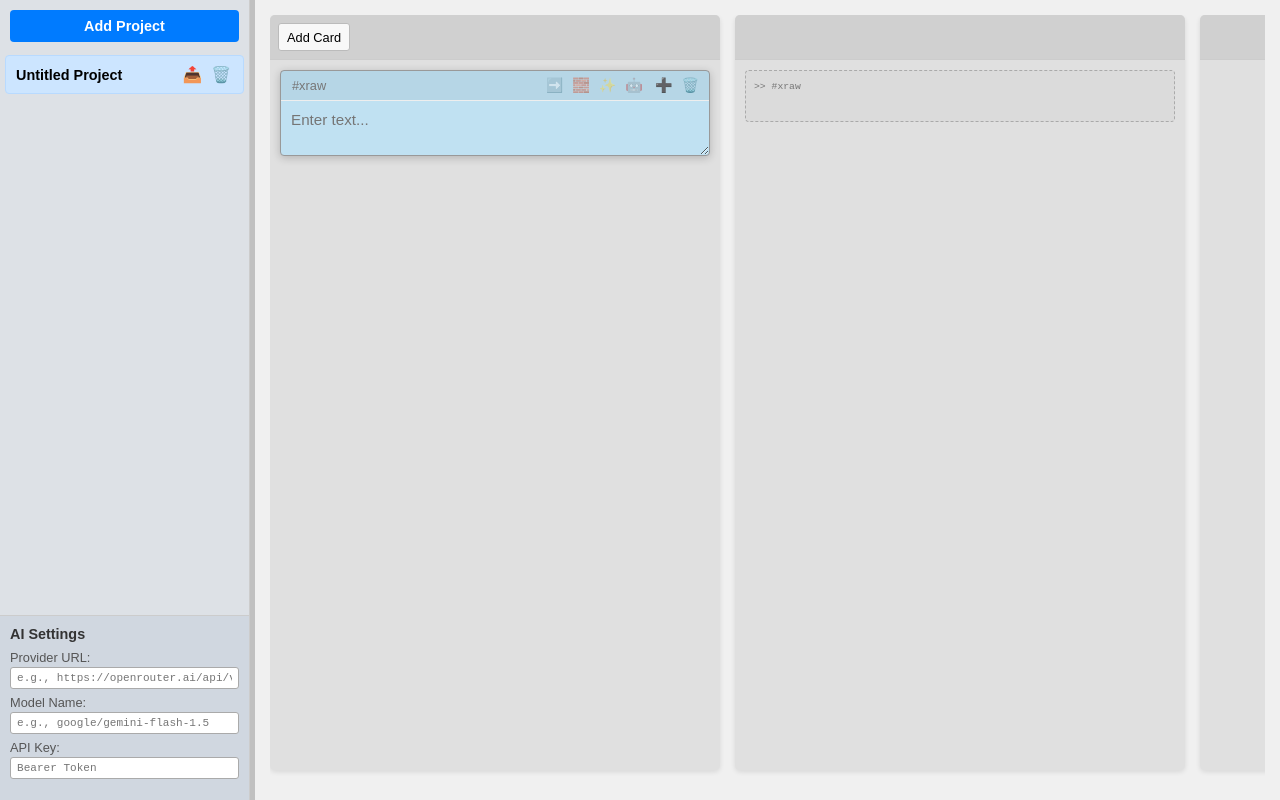
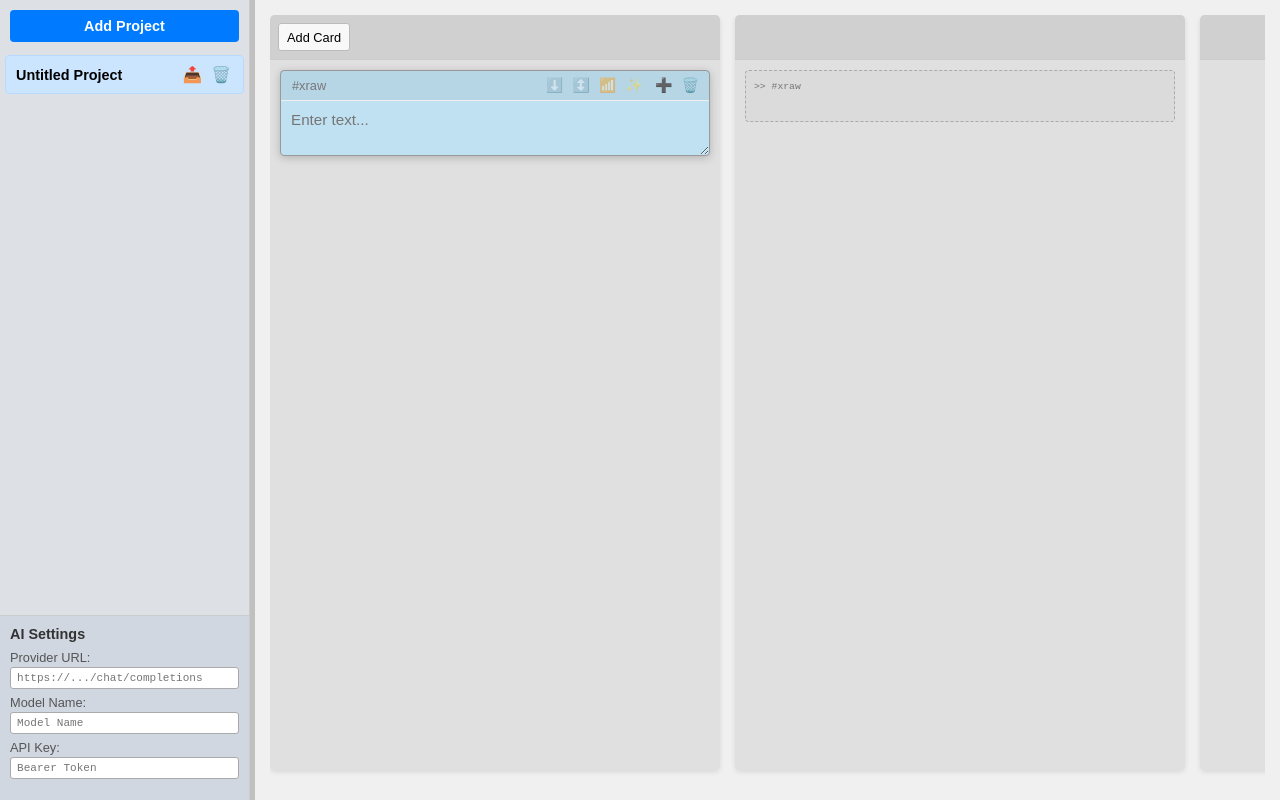
Before and after one commit to zhuochun/simple-editor, a plain HTML site: page index.html in a window 1280 px wide. Both pictures are taken after a click on the button "Add Card". Drawn offline with Linux system fonts and the light colour scheme.

Commit message:
Minor tune on icons

```diff
--- a/index.html
+++ b/index.html
@@ -17,11 +17,11 @@
             <h3 id="ai-settings-title">AI Settings</h3>
             <div class="ai-setting">
                 <label for="ai-provider-url">Provider URL:</label>
-                <input type="password" id="ai-provider-url" placeholder="e.g., https://openrouter.ai/api/v1/chat/completions">
+                <input type="password" id="ai-provider-url" placeholder="https://.../chat/completions">
             </div>
             <div class="ai-setting">
                 <label for="ai-model-name">Model Name:</label>
-                <input type="password" id="ai-model-name" placeholder="e.g., google/gemini-flash-1.5">
+                <input type="password" id="ai-model-name" placeholder="Model Name">
             </div>
             <div class="ai-setting">
                 <label for="ai-api-key">API Key:</label>
--- a/script.js
+++ b/script.js
@@ -663,10 +663,10 @@ document.addEventListener('DOMContentLoaded', () => {
             <div class="card-header" draggable="true">
                 <span class="card-name-display" title="${displayName}">${truncatedDisplayName}</span>
                 <div class="card-ai-actions ai-feature">
-                     <button class="ai-continue-btn" title="Continue Writing (in this column)" ${!aiReady ? 'disabled' : ''}>➡️</button>
-                     <button class="ai-breakdown-btn" title="Breakdown (to next column)" ${!aiReady ? 'disabled' : ''}>🧱</button>
-                     <button class="ai-expand-btn" title="Expand (to next column)" ${!aiReady ? 'disabled' : ''}>✨</button>
-                     <button class="ai-custom-btn" title="Custom Prompt (to next column)" ${!aiReady ? 'disabled' : ''}>🤖</button>
+                     <button class="ai-continue-btn" title="Continue Writing (in this column)" ${!aiReady ? 'disabled' : ''}>⬇️</button>
+                     <button class="ai-expand-btn" title="Expand (to next column)" ${!aiReady ? 'disabled' : ''}>↕️</button>
+                     <button class="ai-breakdown-btn" title="Breakdown (to next column)" ${!aiReady ? 'disabled' : ''}>📶</button>
+                     <button class="ai-custom-btn" title="Custom Prompt (to next column)" ${!aiReady ? 'disabled' : ''}>✨</button>
                 </div>
                 <div class="card-actions">
                     <button class="add-child-btn" title="Add Child Card (to next column)">➕</button>
```
